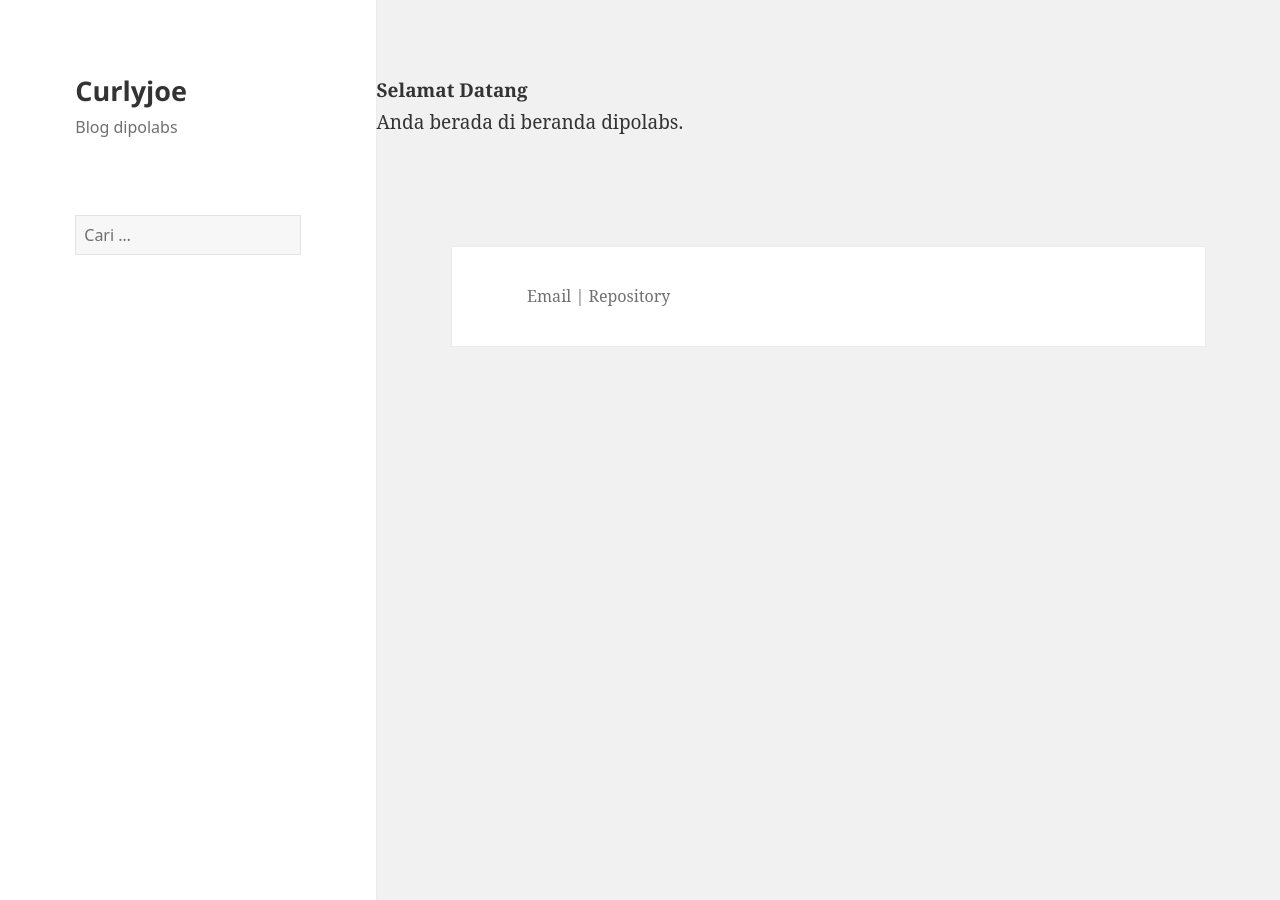
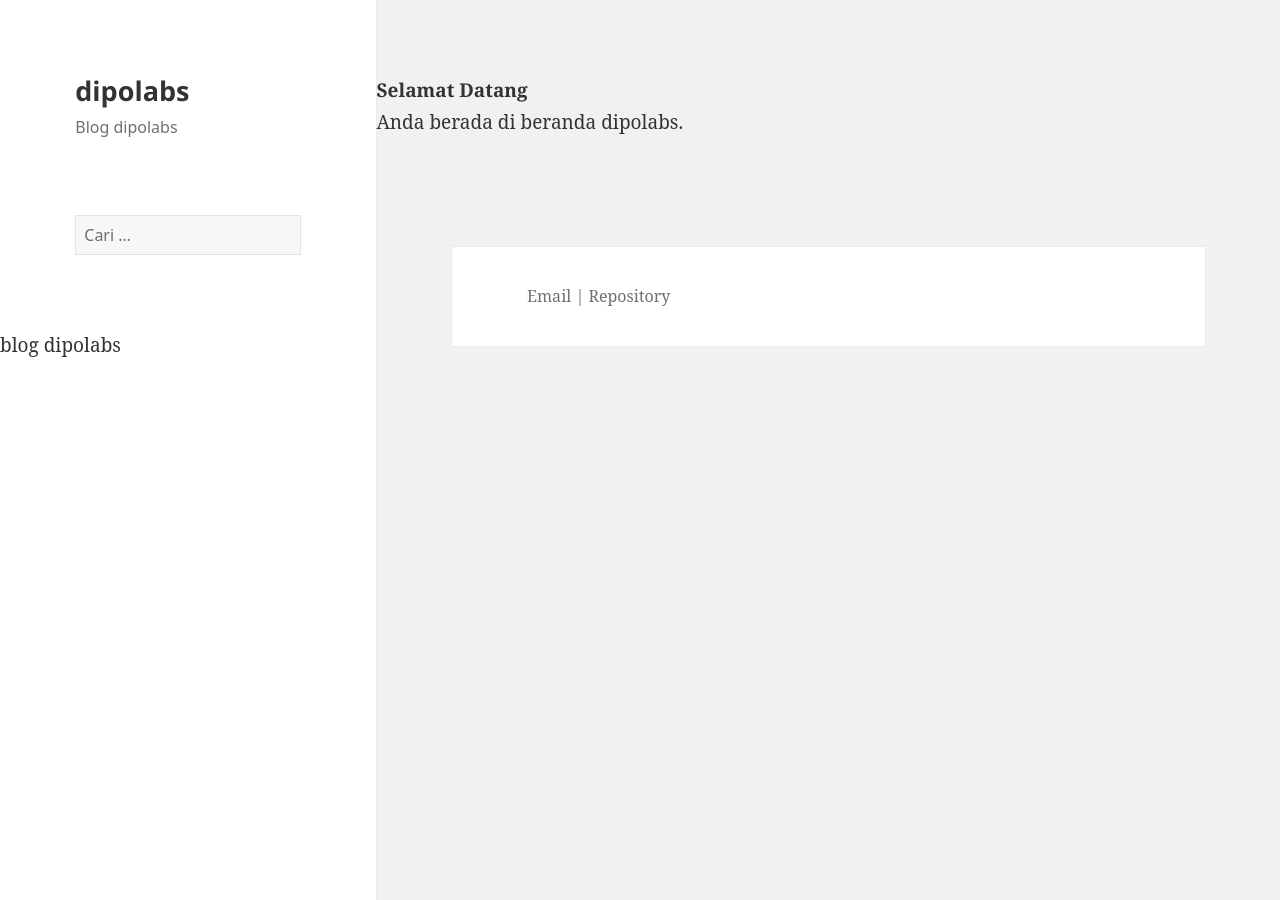
Before and after one commit to dipolabs/dipolabs.github.io, a Jekyll site: the page built from index.html, in a window 1280 px wide. Built offline with Jekyll 4.4.1, drawn with Linux system fonts in a browser that asks for light colours; some web fonts are replaced.

Commit message:
Update default.html

```diff
--- a/_layouts/default.html
+++ b/_layouts/default.html
@@ -4,7 +4,7 @@
 			<meta http-equiv="content-type" content="text/html; charset=UTF-8">
 			<meta name="google-site-verification" content="nFPEoA8GyM1FjAewnD7wNOlwf_OfbGkC5xa3nVE2cJY">
 			<title>{{ page.title }}</title>
-			<link rel="shortcut icon" href="https://cloud.githubusercontent.com/assets/17354543/13196946/f7a7f6da-d810-11e5-8625-10db8ae21d0a.gif" type="image/x-icon">
+			<link rel="shortcut icon" href="favicon.gif" type="image/x-icon">
 			<link rel="sitemap" href="http://dipolabs.github.io/sitemap.xml">
 			<link rel="alternate" type="application/atom+xml" title=" dipolabs - Atom" href="http://dipolabs.github.io/blog/atom.xml">
     <link rel="stylesheet" id="twentyfifteen-fonts-css" href="/css/font.css" type="text/css" media="all">
@@ -34,7 +34,7 @@
 	<div id="sidebar" class="sidebar">
 		<header id="masthead" class="site-header" role="banner">
 			<div class="site-branding">
-										<p class="site-title"><a href="/" rel="home">Curlyjoe</a></p>
+										<p class="site-title"><a href="/" rel="home">dipolabs</a></p>
 											<p class="site-description">Blog dipolabs</p>
 									<button class="secondary-toggle">Menu dan widget</button>
 			</div><!-- .site-branding -->
@@ -48,6 +48,7 @@
 				</label>
 				<input type="submit" class="search-submit screen-reader-text" value="Cari" />
 			</form></aside>
+			<aside><a href="/blog">blog dipolabs</a></aside>
 			</div><!-- .widget-area -->
 	</div><!-- .secondary -->
 	</div><!-- .sidebar -->
```
